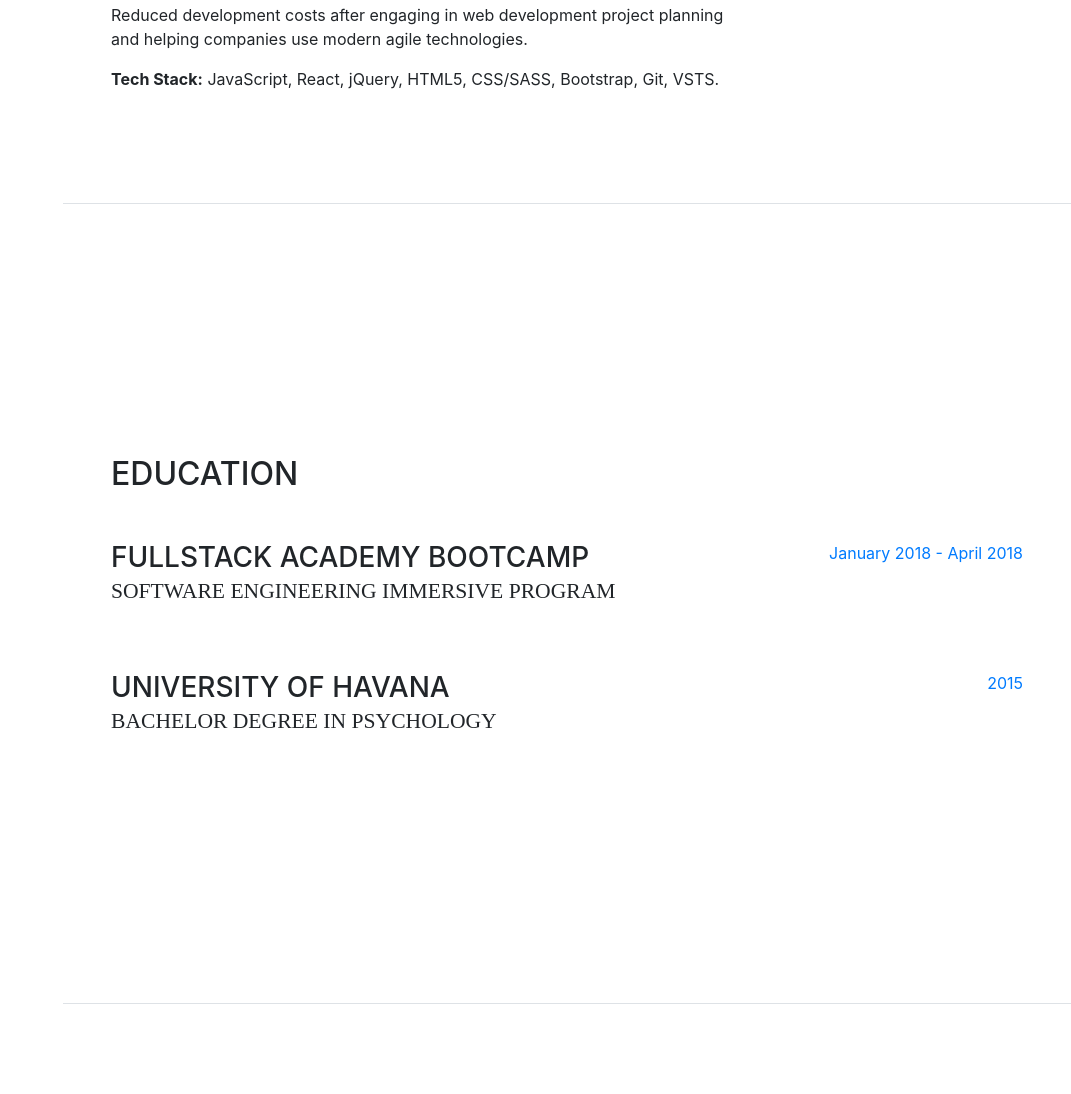
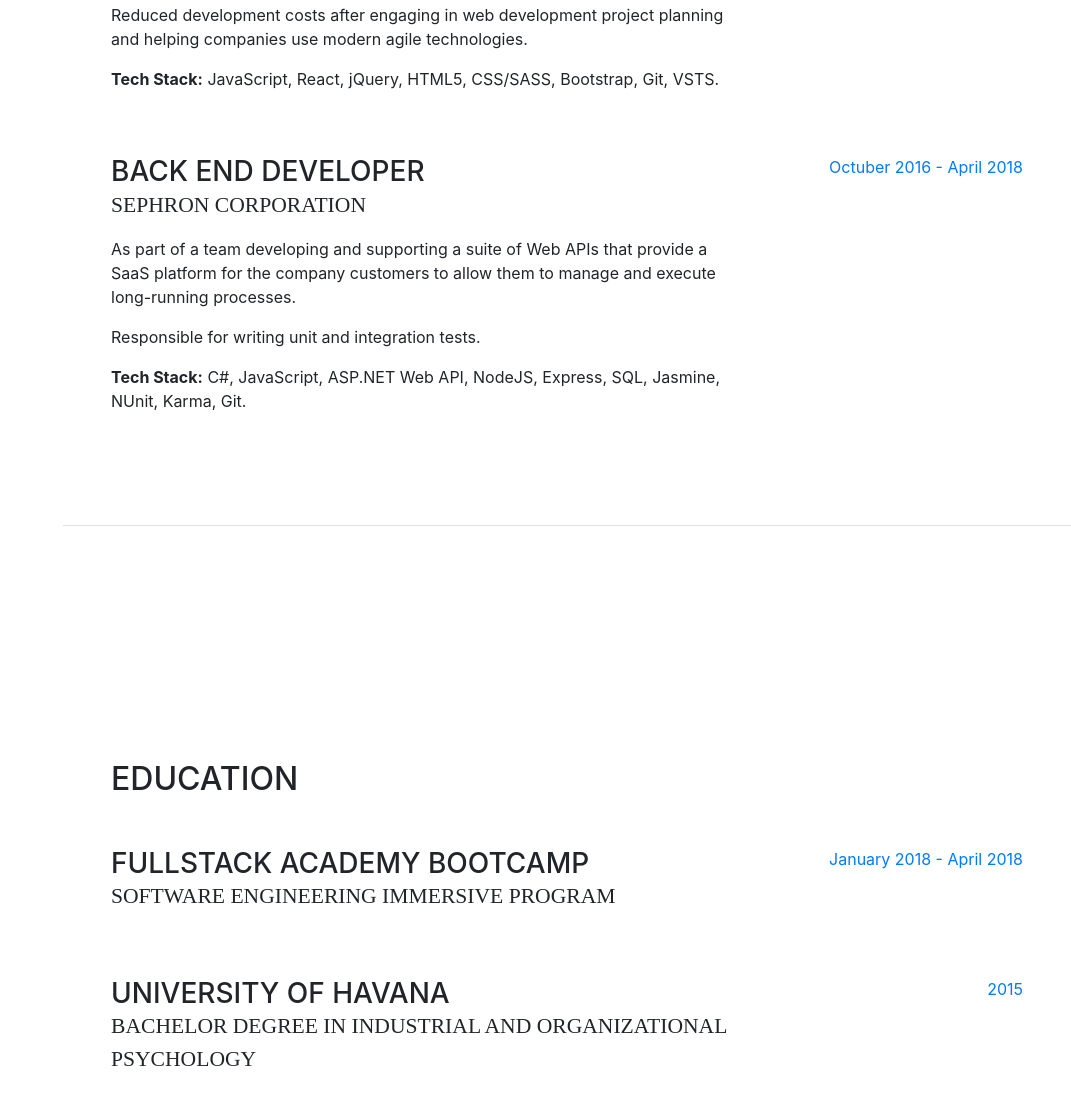
Before and after one commit to aurre/personal-site, a website with bundled scripts: page index.html in a window 1280 px wide. Shown: the part 1655-2749 px from the top of the page, without its empty margins (209-1280 px from the left). Built offline with nearby package versions, Linux system fonts and the light colour scheme; a web font is replaced by a local one.

Commit message:
edit experience

```diff
--- a/index.html
+++ b/index.html
@@ -139,6 +139,22 @@
           </div>
         </div>
 
+        <div class="resume-item d-flex flex-column flex-md-row mb-5">
+          <div class="resume-content mr-auto">
+            <h3 class="mb-0">Back End Developer</h3>
+            <div class="subheading mb-3">Sephron Corporation</div>
+            <p>As part of a team developing and supporting a suite of Web APIs that provide a SaaS platform
+              for the company customers to allow them to manage and execute long-running processes.</p>
+            <p>Responsible for writing unit and integration tests.</p>
+
+            <p><strong>Tech Stack:</strong> C#, JavaScript, ASP.NET Web API, NodeJS, Express, SQL, Jasmine, NUnit,
+              Karma, Git.</p>
+          </div>
+          <div class="resume-date text-md-right">
+            <span class="text-primary"> Octuber 2016 - April 2018</span>
+          </div>
+        </div>
+
       </div>
 
     </section>
@@ -160,7 +176,7 @@
         <div class="resume-item d-flex flex-column flex-md-row">
           <div class="resume-content mr-auto">
             <h3 class="mb-0">University of Havana</h3>
-            <div class="subheading mb-3">Bachelor Degree in Psychology</div>
+            <div class="subheading mb-3">Bachelor Degree in Industrial and Organizational Psychology</div>
           </div>
           <div class="resume-date text-md-right">
             <span class="text-primary">2015</span>
```
